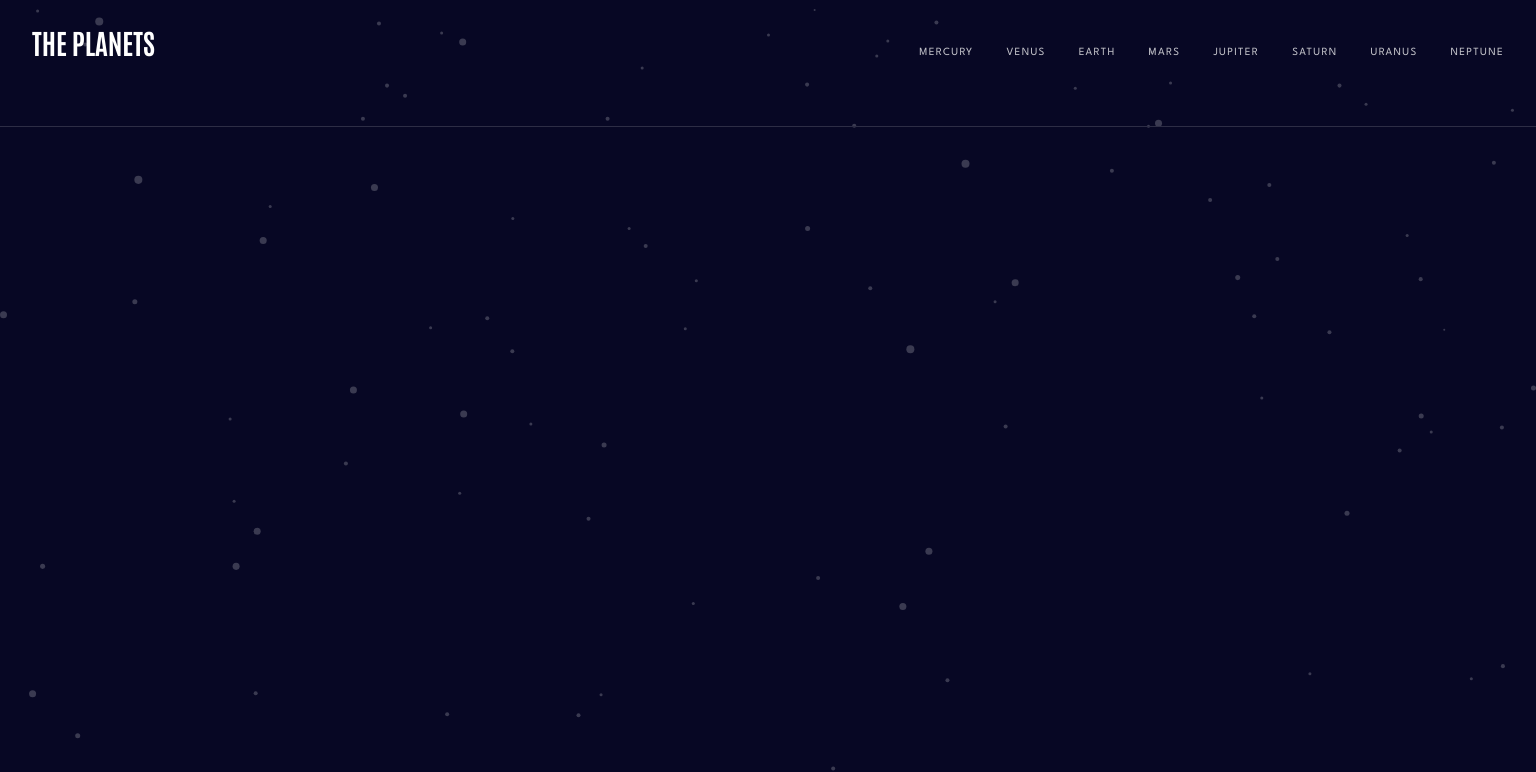
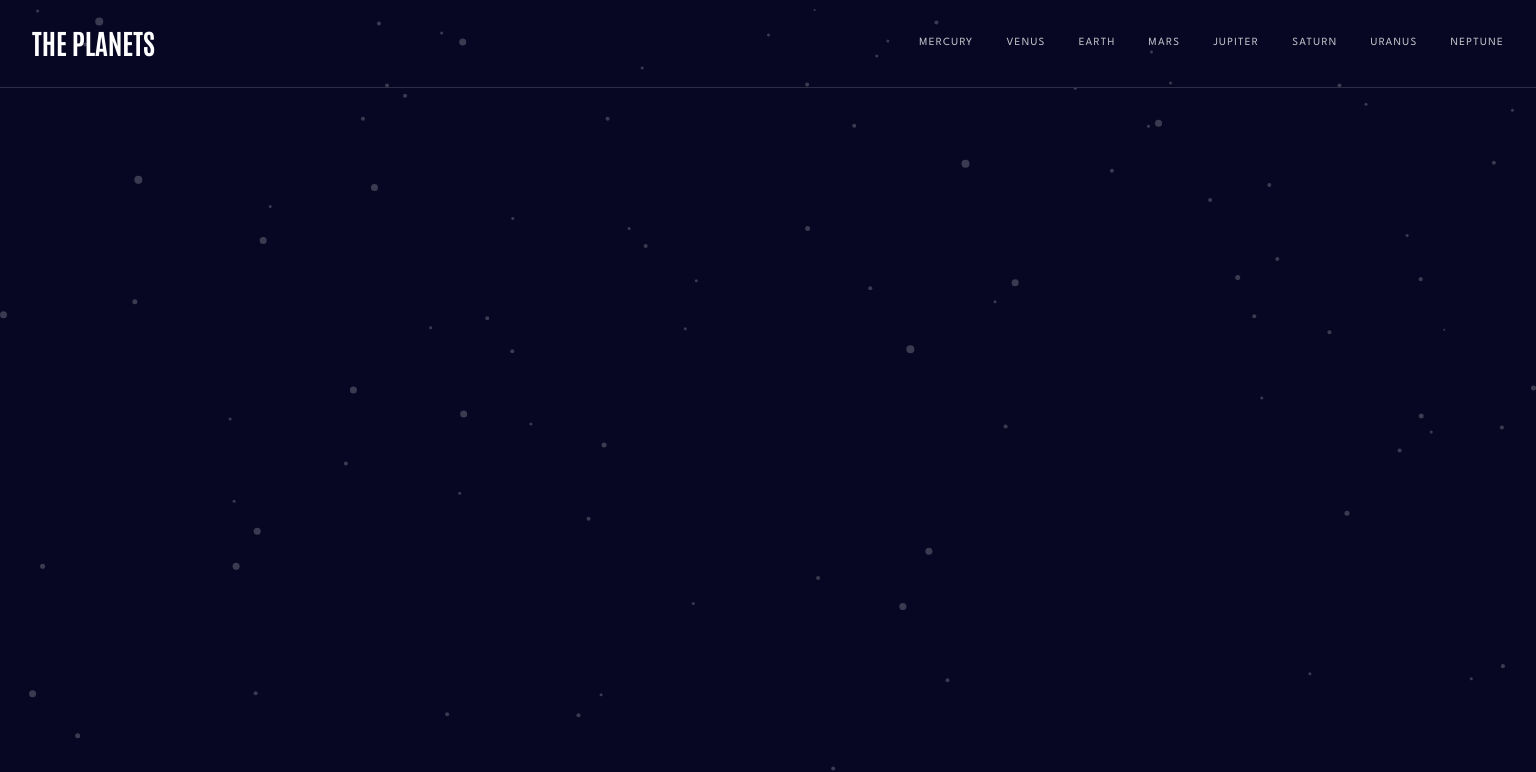
Before and after one commit to EdwardShanahan09/planets-fact-life, a React (Vite) app: page / in a window 1536 px wide. Shown: the top 772 px of the page. Built offline with nearby package versions, Linux system fonts and the light colour scheme.

Commit message:
Style Navbar for desktop devices

```diff
--- a/src/components/Navbar/Navbar.scss
+++ b/src/components/Navbar/Navbar.scss
@@ -17,6 +17,7 @@
     padding: 2.4rem 3.2rem 2.7rem 3.2rem;
     flex-direction: row;
     justify-content: space-between;
+    align-items: center;
   }
 
   &__logo {
@@ -27,6 +28,10 @@
 
     @media (min-width: 768px) {
       margin-bottom: 3.9rem;
+    }
+
+    @media (min-width: 1440px) {
+      margin-bottom: 0rem;
     }
   }
 
@@ -44,6 +49,7 @@
     @media (min-width: 768px) {
       display: flex;
       align-items: center;
+      justify-content: center;
       opacity: 1;
       visibility: visible;
       position: relative;
--- a/src/components/NavbarItem/NavbarItem.scss
+++ b/src/components/NavbarItem/NavbarItem.scss
@@ -9,7 +9,7 @@
     margin-bottom: 2rem;
 
     @media (min-width: 768px) {
-      padding-bottom: 2rem;
+      padding-bottom: 0rem;
       flex-direction: row;
       margin-bottom: 0rem;
       border-bottom: none;
@@ -59,5 +59,16 @@
       font-weight: normal;
       margin-left: 3.3rem;
     }
+
+    @media (min-width: 1440px) {
+      color: #c1c1c8;
+      font-size: 1.1rem;
+      font-weight: normal;
+      margin-left: 3.3rem;
+
+      &:hover {
+        color: #fff;
+      }
+    }
   }
 }
--- a/src/components/NavbarOverlay/NavbarOverlay.scss
+++ b/src/components/NavbarOverlay/NavbarOverlay.scss
@@ -8,6 +8,10 @@
   z-index: 2;
   transition: all 0.2s ease-in-out;
 
+  @media (min-width: 768px) {
+    display: none;
+  }
+
   &.active {
     width: 100%;
   }
```
